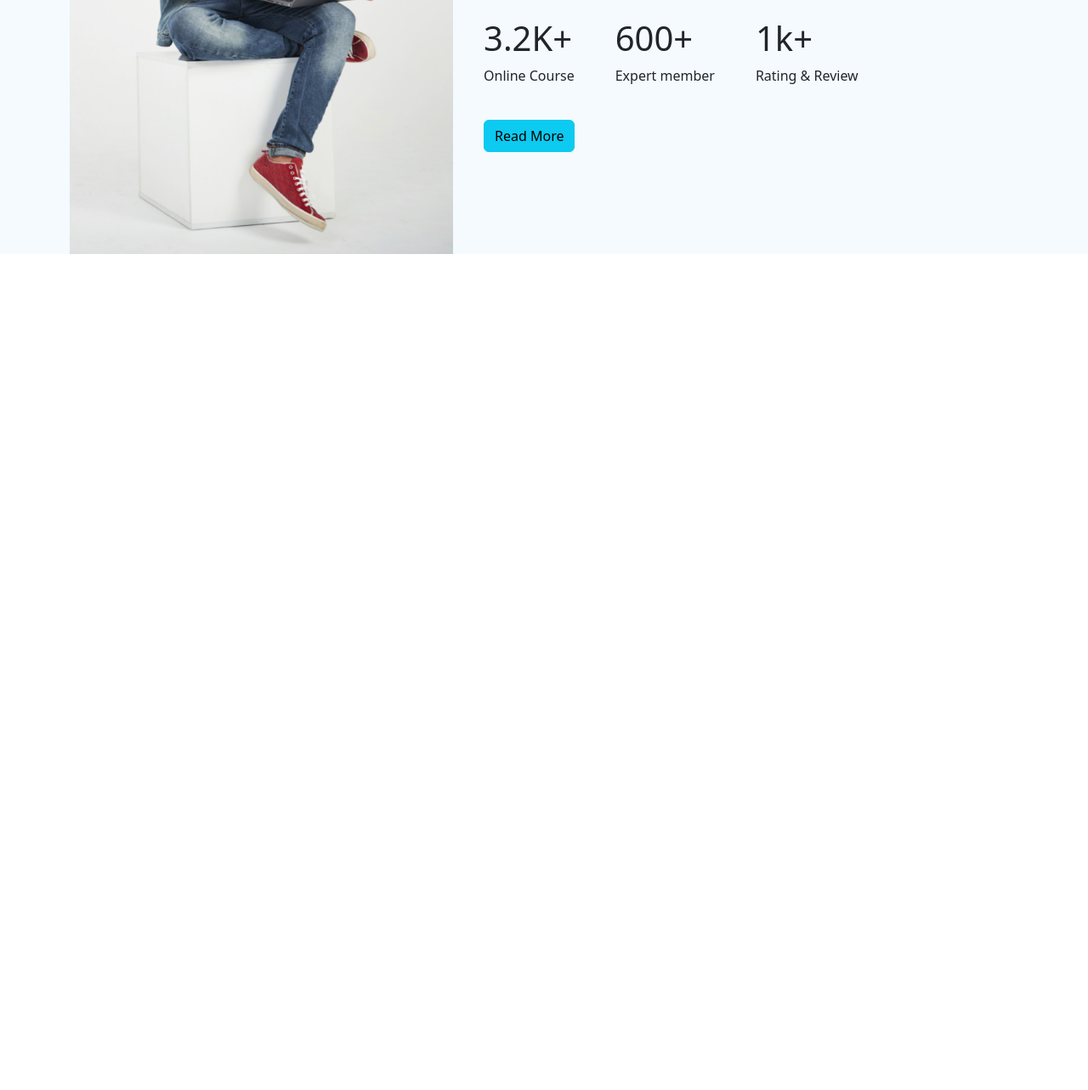
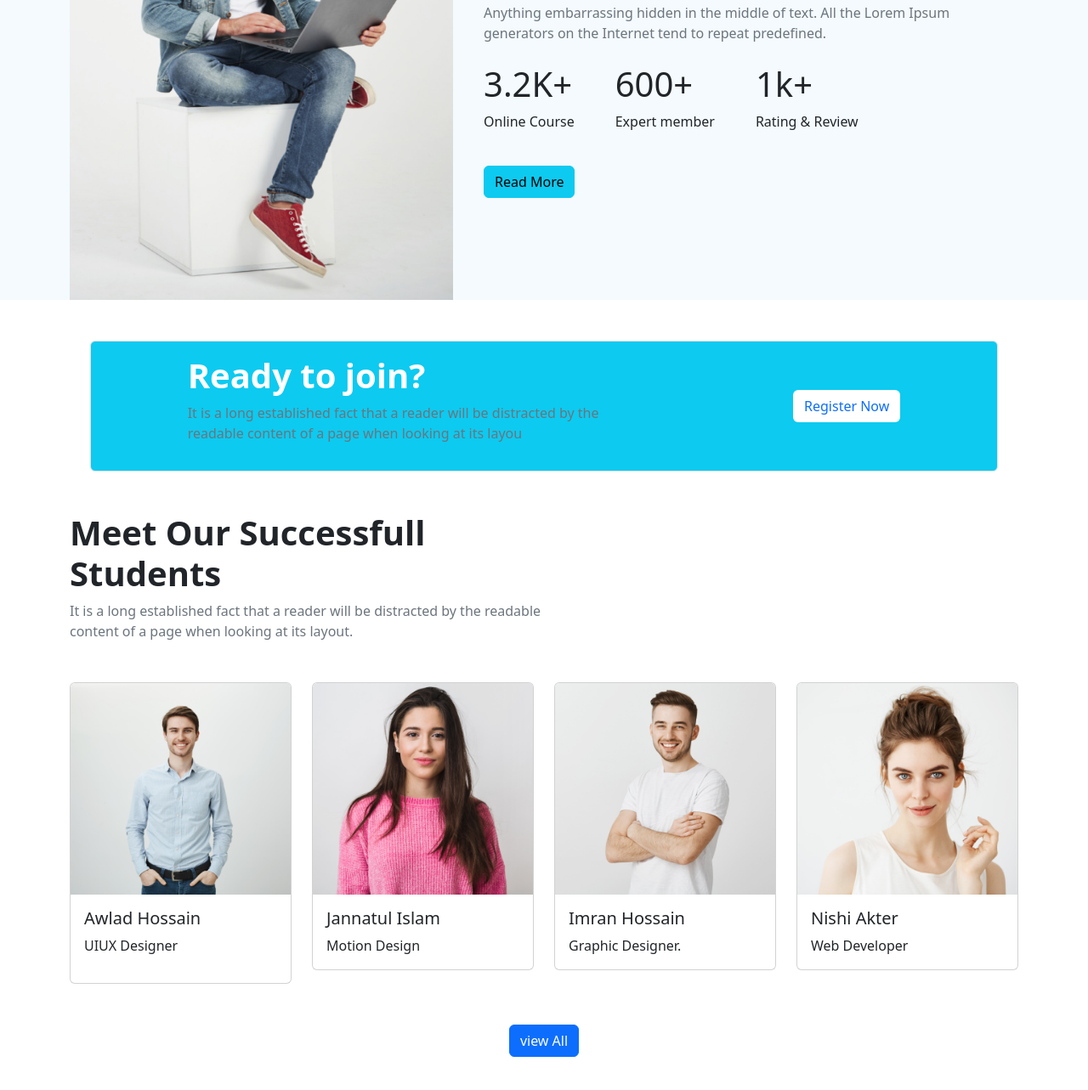
Before and after one commit to ehsanul11/Interaction-Design-Foundation, a plain HTML site: page index.html in a window 1280 px wide. Shown: the part 2268-3551 px from the top of the page at 85% size. Before the commit the page ends 2615 px from the top, so only its background shows below. Drawn offline with nearby package versions, Linux system fonts and the light colour scheme.

Commit message:
some section added

```diff
--- a/index.html
+++ b/index.html
@@ -147,9 +147,11 @@
          </div>
        </section>
       <!-- courses column section end -->
+
       <!-- button -->
-
-      <button class="btn bg-info mb-5">See More Courses</button>
+      <div class="py-5 d-flex justify-content-center">
+        <a href="#" class="btn btn-info fw-bold fs-5">Get started</a>
+      </div>
 
       <!-- explore section start -->
       <section class="mb-5 explore-section">
@@ -183,6 +185,107 @@
          </div>
       </section>
       <!-- explore section end -->
+
+      <!-- register section start -->
+      <section class="mb-5">
+        <div class="container">
+          <div class=" px-4">
+            <div class="row gx-5">
+              <div class="col">
+                <div class="p-3 border rounded bg-info d-flex align-items-center justify-content-around">
+                  <div class="w-50">
+                    <h1 class="text-white fw-bold">Ready to join?</h1>
+                    <p class="text-muted">It is a long established fact that a reader will be distracted by the readable content of a page when looking at its layou</p>
+                  </div>
+                    <div>
+                      <!-- Button trigger modal -->
+<button type="button" class="btn bg-white text-primary" data-bs-toggle="modal" data-bs-target="#exampleModal">
+  Register Now
+</button>
+
+<!-- Modal -->
+<div class="modal fade" id="exampleModal" tabindex="-1" aria-labelledby="exampleModalLabel" aria-hidden="true">
+  <div class="modal-dialog">
+    <div class="modal-content">
+      <div class="modal-header">
+        <h5 class="modal-title" id="exampleModalLabel">Please Register</h5>
+        <button type="button" class="btn-close" data-bs-dismiss="modal" aria-label="Close"></button>
+      </div>
+      <div class="modal-body">
+       Register successfully
+      </div>
+      <div class="modal-footer">
+        <button type="button" class="btn btn-secondary" data-bs-dismiss="modal">Close</button>
+        <button type="button" class="btn btn-primary">Save changes</button>
+      </div>
+    </div>
+  </div>
+</div>
+  </div>
+   </div>
+      </div>
+       </div>
+      </div>
+    </div>
+ </section>
+ <!-- register section end -->
+
+ <!-- before identity content -->
+     <div class="container mb-5">
+      <div class="col-6">
+        <h1 class="fw-bold">Meet Our Successfull Students</h1>
+      <p class="text-muted">It is a long established fact that a reader will be distracted by the readable content of a page when looking at its layout.</p>
+      </div>
+     </div>
+    <!-- identity detail section start -->
+    <section class="mb-5">
+      <div class="container">
+        <div class="row row-cols-lg-4 row-cols-md-3 row-cols-sm-2 g-4">
+          <div class="col">
+            <div class="card">
+              <img src="images/student/student-1.png" class="card-img-top" alt="...">
+              <div class="card-body">
+                <h5 class="card-title">Awlad Hossain</h5>
+               <p>UIUX Designer</p>
+              </div>
+            </div>
+          </div>
+          <div class="col">
+            <div class="card">
+              <img src="images/student/student-2.png" class="card-img-top" alt="...">
+              <div class="card-body">
+                <h5 class="card-title">Jannatul Islam</h5>
+                <p class="card-text">Motion Design</p>
+              </div>
+            </div>
+          </div>
+          <div class="col">
+            <div class="card">
+              <img src="images/student/student-3.png" class="card-img-top" alt="...">
+              <div class="card-body">
+                <h5 class="card-title">Imran Hossain</h5>
+                <p class="card-text">Graphic Designer.</p>
+              </div>
+            </div>
+          </div>
+          <div class="col">
+            <div class="card">
+              <img src="images/student/student-4.png" class="card-img-top" alt="...">
+              <div class="card-body">
+                <h5 class="card-title">Nishi Akter</h5>
+                <p class="card-text">Web Developer</p>
+              </div>
+            </div>
+          </div>
+        </div>
+      </div>
+    </section>
+    <!-- identity detail section end -->
+    <!-- button -->
+     <div class=" mb-5 d-flex justify-content-center">
+      <a href="#" class="btn btn-primary ">view All</a>
+     </div>
+
     </main>
     <script src="https://cdn.jsdelivr.net/npm/bootstrap@5.2.0/dist/js/bootstrap.bundle.min.js"></script>
   </body>
```
